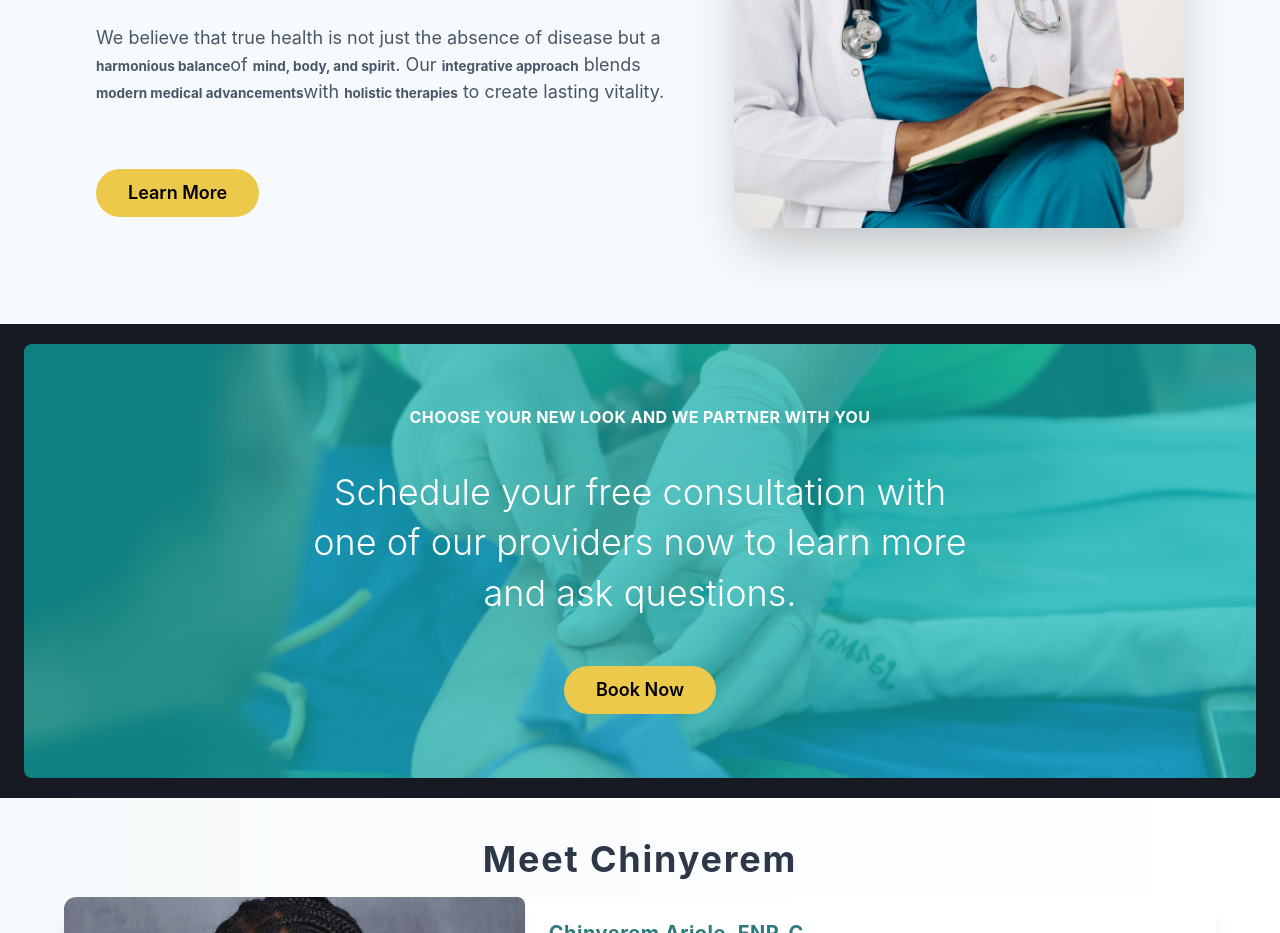
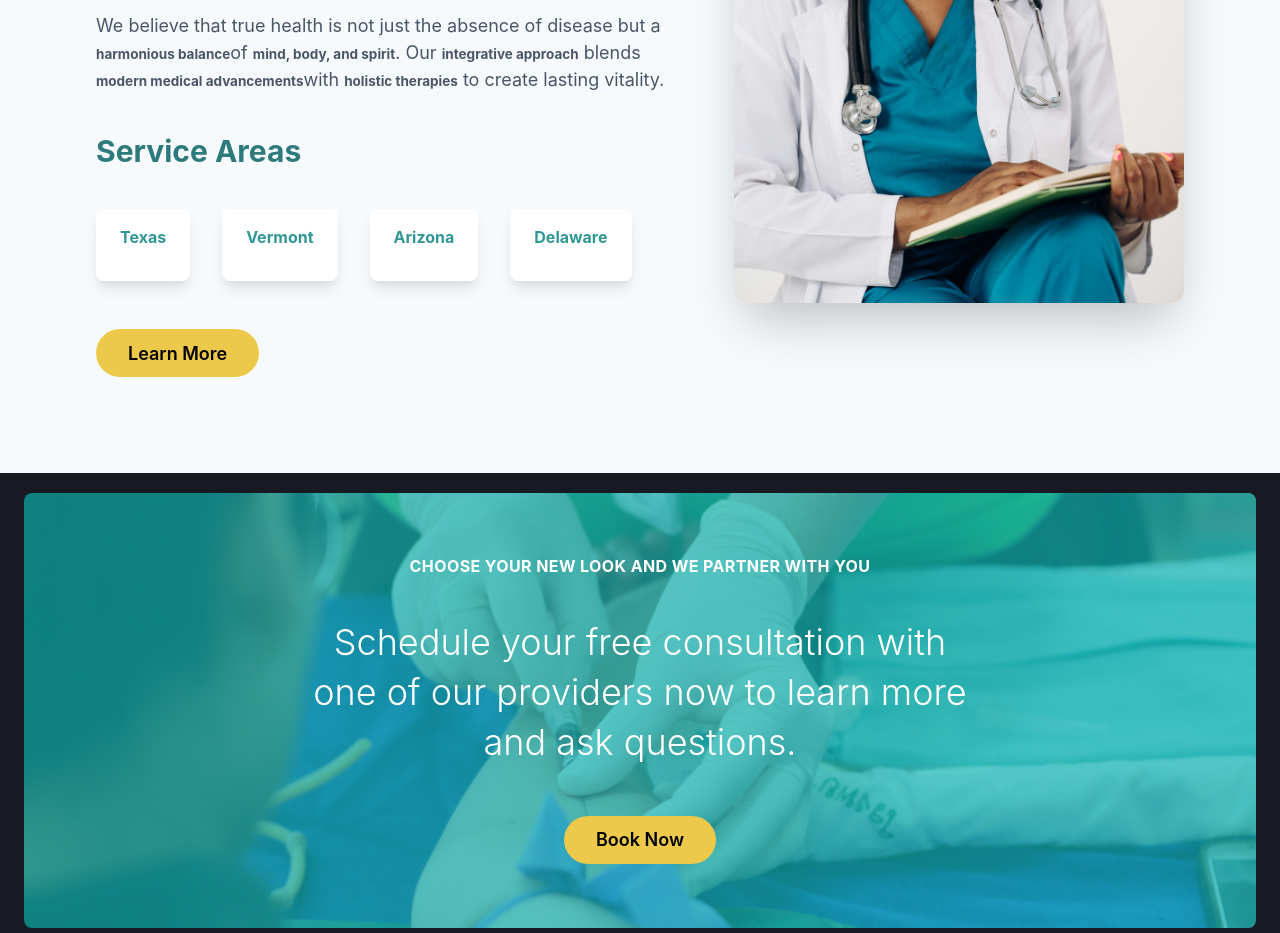
Before and after one commit to oduyemi/gibarestorative, a Next.js app: page / in a window 1280 px wide. Shown: the part 1840-2773 px from the top of the page. Built offline with nearby package versions, Linux system fonts and the light colour scheme.

Commit message:
Add service area to homepage

```diff
--- a/src/components/About/Intro.tsx
+++ b/src/components/About/Intro.tsx
@@ -93,7 +93,7 @@ export const AboutIntro = () => {
               </Text>
 
               {/* Service Areas Section */}
-              <Heading as="h3" size="lg" color="gray.700" mb={4}>
+              <Heading as="h3" size="lg" color="teal.600" mb={4}>
                 Service Areas
               </Heading>
               <Stack
--- a/src/components/Home/Intro.tsx
+++ b/src/components/Home/Intro.tsx
@@ -1,5 +1,5 @@
 "use client";
-import { Box, Text, Heading, Flex, Button, VStack } from "@chakra-ui/react";
+import { Box, Text, Heading, Flex, Stack, Button, VStack } from "@chakra-ui/react";
 import { motion } from "framer-motion";
 import Link from "next/link";
 
@@ -55,6 +55,53 @@ export const Intro: React.FC = () => {
                 of <b>mind, body, and spirit</b>. Our <b>integrative approach</b> blends <b>modern medical advancements</b>
                 with <b>holistic therapies</b> to create lasting vitality.
               </Text>
+              <Heading as="h3" size="lg" color="teal.600" mb={4}>
+          Service Areas
+        </Heading>
+        <Stack
+          direction={{ base: "column", md: "row" }}
+          spacing={8}
+          align="center"
+          justify="center"
+        >
+          {["Texas", "Vermont", "Arizona", "Delaware"].map((area) => (
+            <motion.div
+              key={area}
+              whileInView={{ opacity: 1, scale: 1 }}
+              initial={{ opacity: 0, scale: 0.9 }}
+              transition={{
+                duration: 0.5,
+                delay: 0.3,
+                type: "spring",
+                stiffness: 100,
+              }}
+              viewport={{ once: true }}
+            >
+              <Box
+                bg="white"
+                px={6}
+                py={4}
+                borderRadius="lg"
+                boxShadow="lg"
+                _hover={{
+                  bg: "teal.50",
+                  boxShadow: "xl",
+                  transform: "scale(1.05)",
+                }}
+                transition="transform 0.3s ease, box-shadow 0.3s ease"
+              >
+                <Text
+                  fontSize="md"
+                  fontWeight="bold"
+                  color="teal.500"
+                  textAlign="center"
+                >
+                  {area}
+                </Text>
+              </Box>
+            </motion.div>
+          ))}
+        </Stack>
             </VStack>
 
             {/* Call-to-Action Button */}
```
